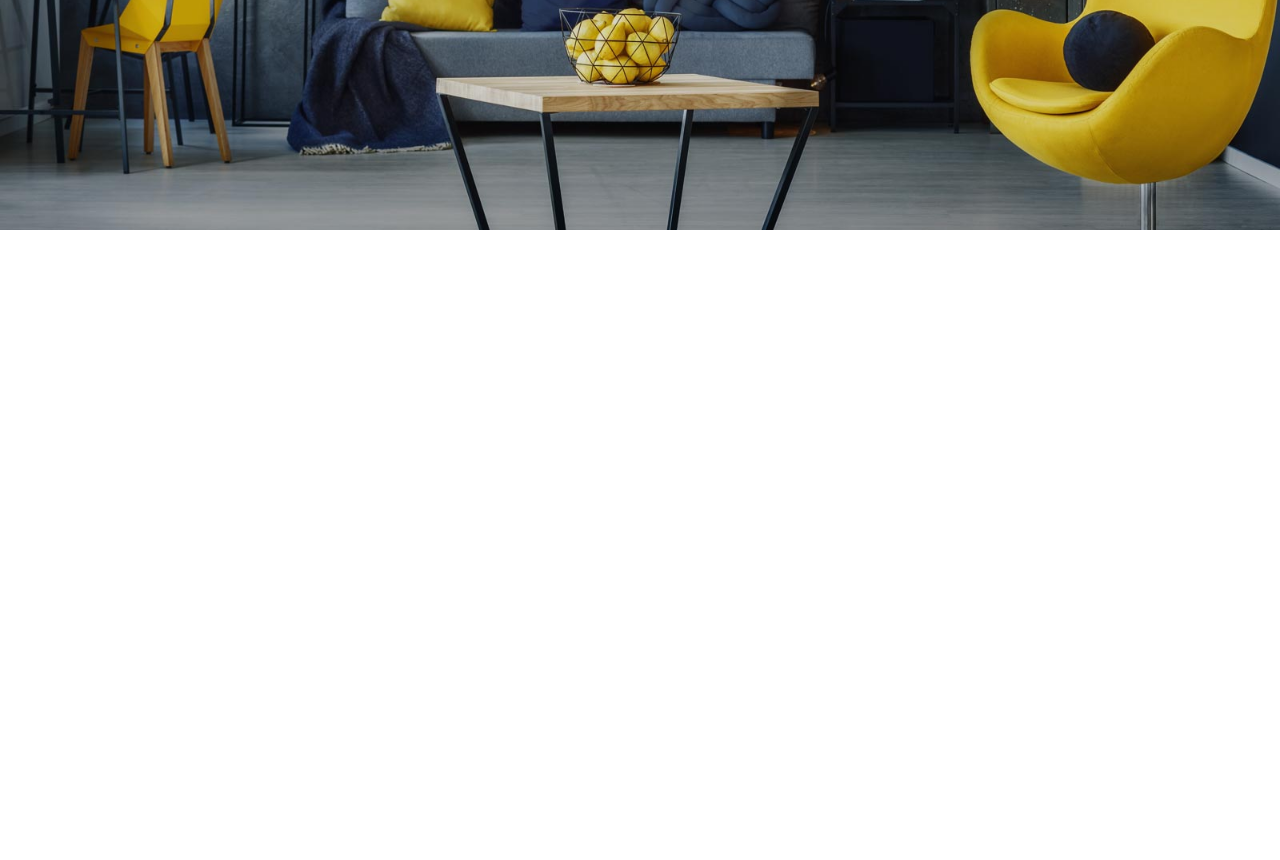
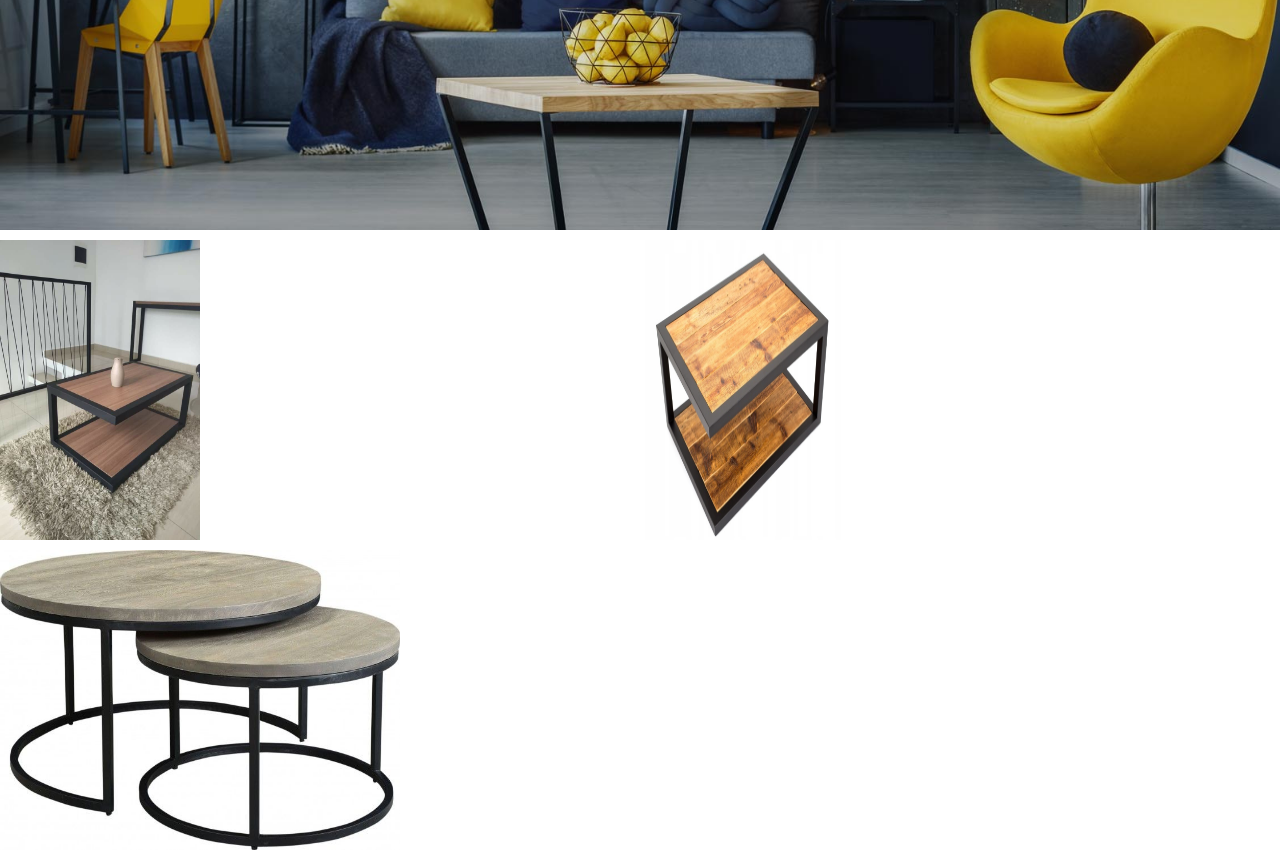
Before and after one commit to Flash-Royal/Site, a Django app: page /main/ in a window 1280 px wide. Shown: the part 490-1350 px from the top of the page. Before the commit the page ends 720 px from the top, so only its background shows below. Run offline with Django 3.2, Linux system fonts and the light colour scheme; data comes from the database, SQL or seed files in the repository; some libraries are stand-ins or nearby versions.

Commit message:
testing grid

```diff
--- a/secondSite/template/main.html
+++ b/secondSite/template/main.html
@@ -45,6 +45,17 @@
         <h6 class = "n1"> для дома | офиса | кафе и ресторана | улицы </h6>
       </div>
     </div>
+    <div class = grid-container>
+      <div class = item1>
+        <img src = {%static '1.jpg'%} width = "200" height="300">
+      </div>
+      <div class = item2>
+        <img src = {%static '2.jpg'%} width = "200" height="300">
+      </div>
+      <div class = item3>
+        <img src = {%static '3.jpg'%} width = "400" height="300">
+      </div>
+    </div>
   </body>
 
   <style>
@@ -71,5 +82,18 @@
       margin-top: 30px;
     }
 
+    .grid-container {
+      max-width: 500;
+      margin: 10px auto;
+      display: grid;
+      grid-template-columns: repeat(2, 1fr);
+      grid-gap: 10px;
+      grid-auto-rows: 300px;
+      grid-auto-flow: dense;
+    }
+    .item3 {
+      grid-column: span 2;
+      grid-row: span 1;
+    }
   </style>
 </html>
```
Also changed, not shown: secondSite/static/1.jpg (added), secondSite/static/2.jpg (added), secondSite/static/3.jpg (added).
